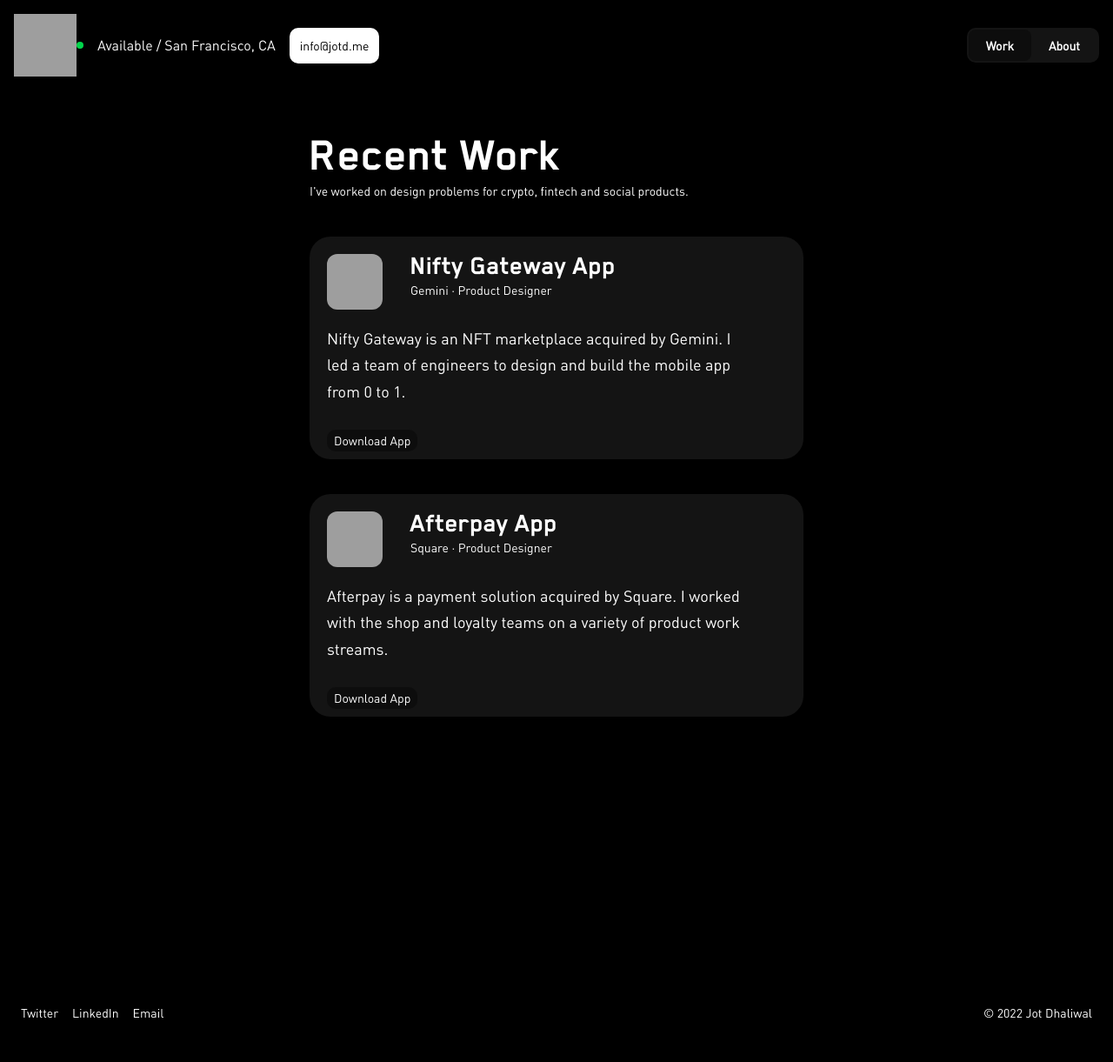
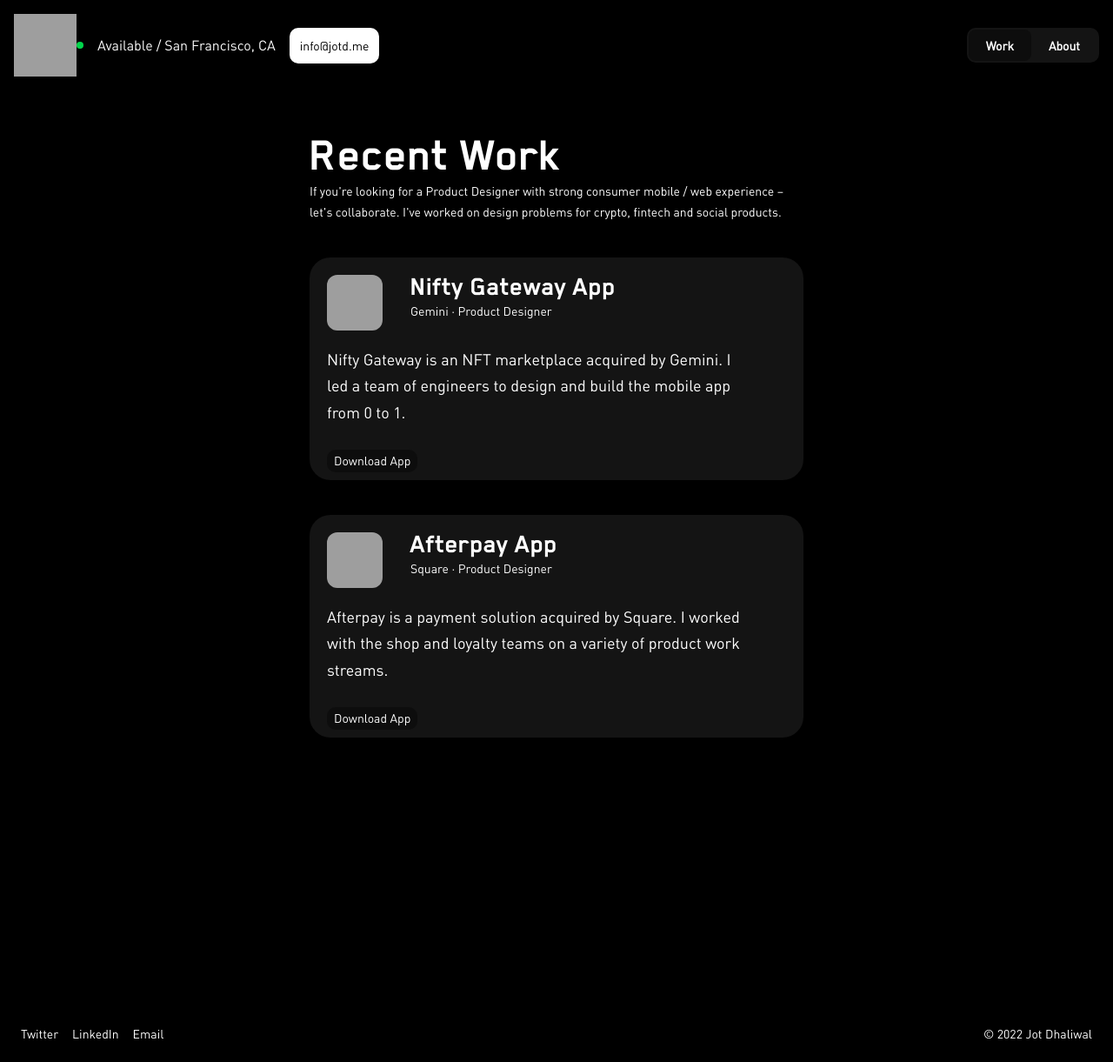
Before and after one commit to jotd/jotd-portfolio, a Jekyll site: the page work/index.html, which Jekyll copies as it is, in a window 1280 px wide and 1221 px high. Shown: the whole window at 87% size. Built offline with Jekyll 4.4.1, drawn with Linux system fonts in a browser that asks for light colours; grey boxes are pictures that could not be loaded.

Commit message:
Update index.html

```diff
--- a/work/index.html
+++ b/work/index.html
@@ -46,6 +46,7 @@
   <div id="margin-below-header" class="content-about">
     <div class="header-about">Recent Work</div>
     <div class="text-2">
+      If you're looking for a Product Designer with strong consumer mobile / web experience – let's collaborate.
       I've worked on design problems for crypto, fintech and social products.
     </div>
   </div>
```
